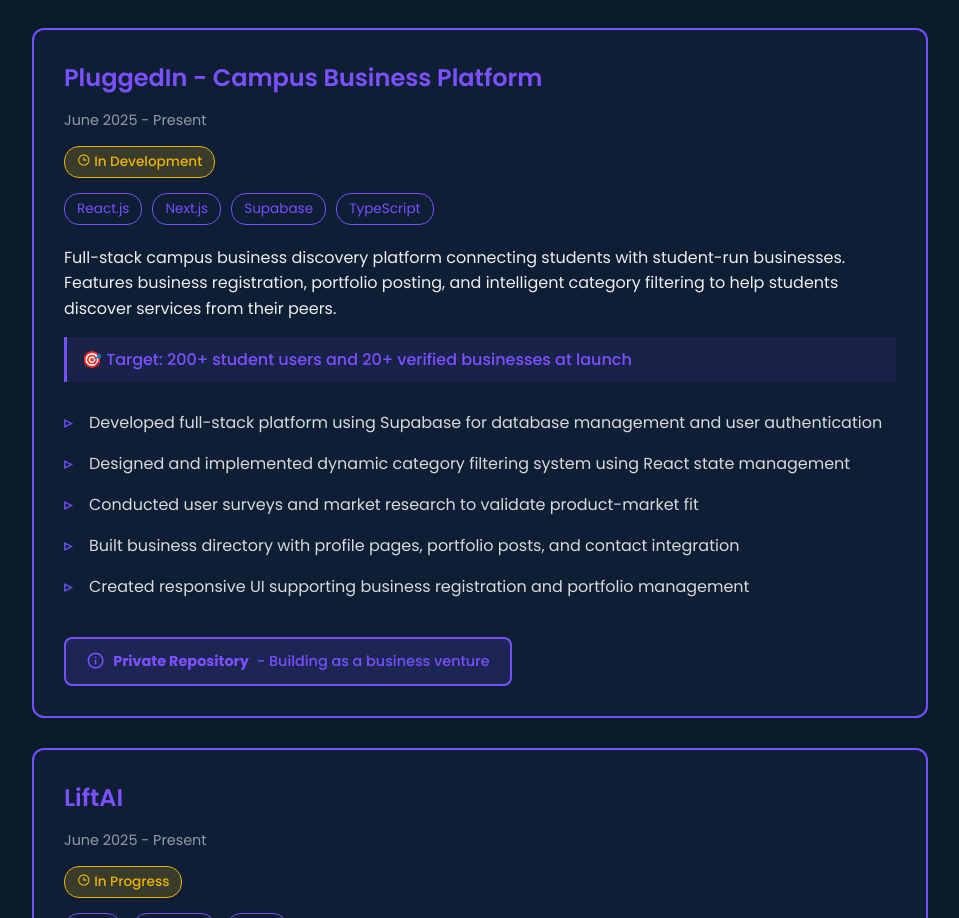
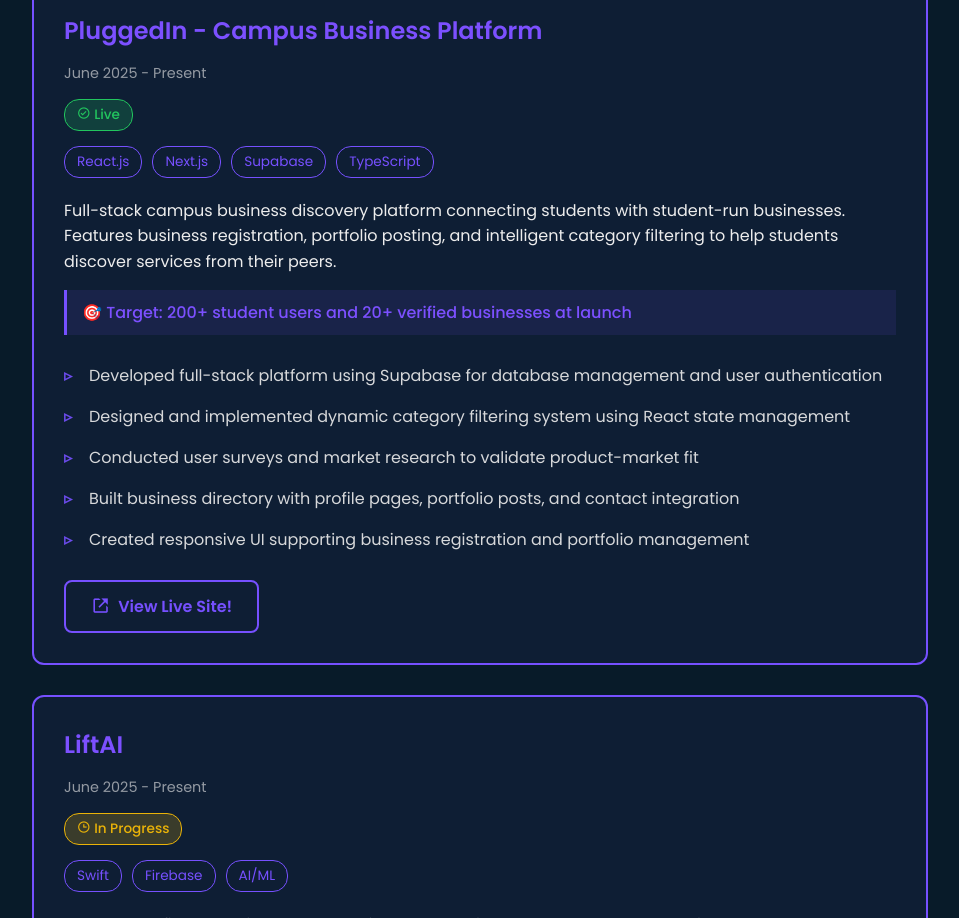
Before and after one commit to iakpa25/portfolio-website, a plain HTML site: page projects.html in a window 1280 px wide. Shown: the part 1541-2459 px from the top of the page, without its empty margins (160-1119 px from the left). Drawn offline with nearby package versions, Linux system fonts and the light colour scheme.

Commit message:
Live site link included for Pluggedin project

```diff
--- a/projects.html
+++ b/projects.html
@@ -32,9 +32,7 @@
                 </div>
                 <p class="project-date">Aug 2025 - Nov 2025</p>
 
-                <span class="status-badge live">
-                    <i class='bx bx-check-circle'></i> Live
-                </span>
+
 
                 <div class="tech-stack">
                     <span class="tech-badge">WordPress</span>
@@ -123,8 +121,8 @@
                 </div>
                 <p class="project-date">June 2025 - Present</p>
 
-                <span class="status-badge in-progress">
-                    <i class='bx bx-time'></i> In Development
+                <span class="status-badge live">
+                    <i class='bx bx-check-circle'></i> Live
                 </span>
 
                 <div class="tech-stack">
@@ -153,9 +151,10 @@
                 </div>
 
                 <div class="project-links">
-                    <div class="project-note">
-                        <i class='bx bx-info-circle'></i> <strong>Private Repository</strong> - Building as a business venture
-                    </div>
+                    <a href="https://www.uicpluggedin.com/" target="_blank" class="project-btn">
+                        <i class='bx bx-link-external'></i>
+                        View Live Site!
+                    </a>
                 </div>
             </div>
 
```
